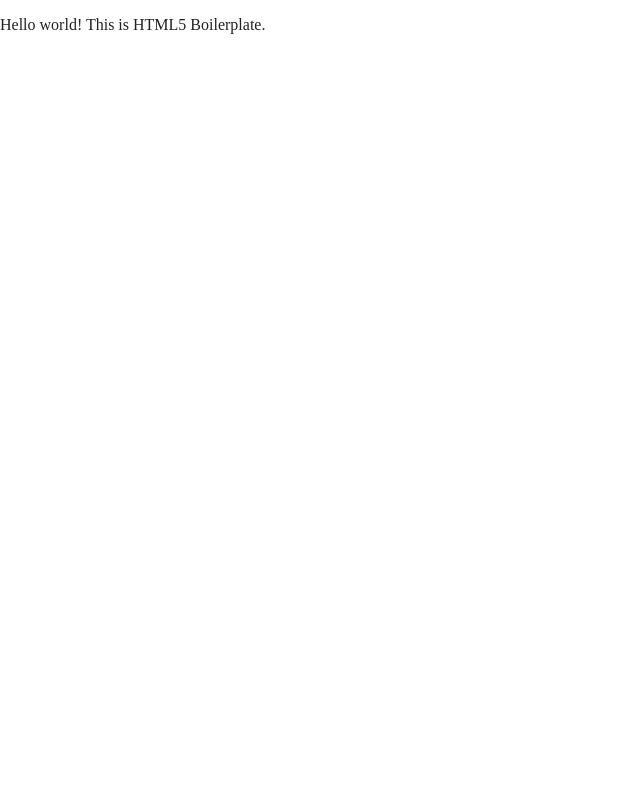
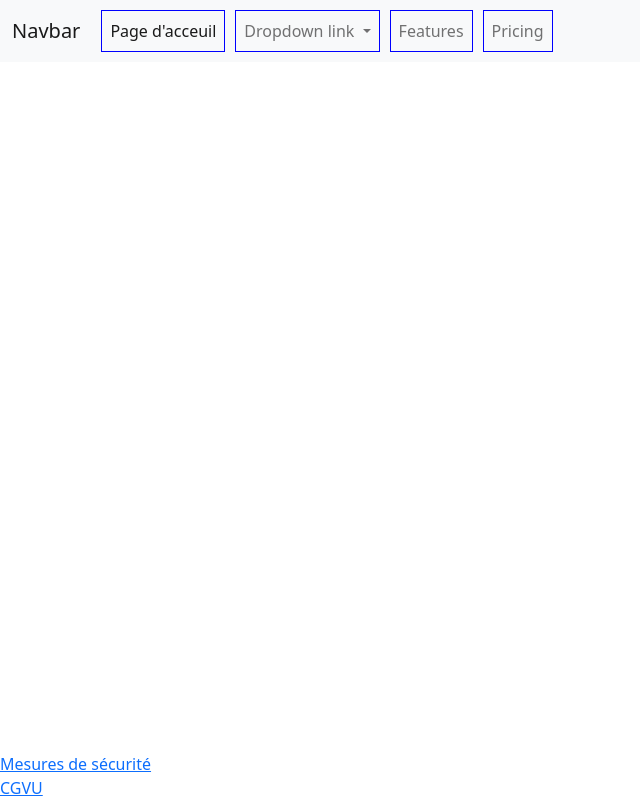
Before and after one commit to JEANThibaut/Ma-banque, a website built with Parcel: page index.html in a window 1280 px wide. Shown: the whole page, without its empty margins (0-640 px from the left). Built offline with nearby package versions, Linux system fonts and the light colour scheme.

```diff
--- a/css/main.css
+++ b/css/main.css
@@ -86,7 +86,16 @@
 /* ==========================================================================
    Author's custom styles
    ========================================================================== */
-
+body{
+  height: 100vh;
+  display:flex;
+  flex-direction: column;
+  justify-content: space-between;
+}
+   .nav-item{
+  border: solid 1px blue;
+  margin:2px 5px 2px 5px;
+}
 /* ==========================================================================
    Helper classes
    ========================================================================== */
--- a/index.html
+++ b/index.html
@@ -1,9 +1,9 @@
 <!doctype html>
-<html class="no-js" lang="">
+<html class="no-js" lang="fr">
 
 <head>
   <meta charset="utf-8">
-  <title></title>
+  <title>Acceuil</title>
   <meta name="description" content="">
   <meta name="viewport" content="width=device-width, initial-scale=1">
 
@@ -14,8 +14,7 @@
 
   <link rel="manifest" href="site.webmanifest">
   <link rel="apple-touch-icon" href="icon.png">
-  <!-- Place favicon.ico in the root directory -->
-
+  <link href="https://cdn.jsdelivr.net/npm/bootstrap@5.0.0-beta3/dist/css/bootstrap.min.css" rel="stylesheet" integrity="sha384-eOJMYsd53ii+scO/bJGFsiCZc+5NDVN2yr8+0RDqr0Ql0h+rP48ckxlpbzKgwra6" crossorigin="anonymous">
   <link rel="stylesheet" href="css/normalize.css">
   <link rel="stylesheet" href="css/main.css">
 
@@ -23,9 +22,56 @@
 </head>
 
 <body>
+  <header>
+    <nav class="navbar navbar-expand-lg navbar-light bg-light">
+      <div class="container-fluid">
+        <a class="navbar-brand" href="#">Navbar</a>
+        <button class="navbar-toggler" type="button" data-bs-toggle="collapse" data-bs-target="#navbarNavDropdown" aria-controls="navbarNavDropdown" aria-expanded="false" aria-label="Toggle navigation">
+          <span class="navbar-toggler-icon"></span>
+        </button>
+        <div class="collapse navbar-collapse " id="navbarNavDropdown">
+          <ul class="navbar-nav">
+            <li class="nav-item ">
+              <a class="nav-link active" aria-current="page" href="index.html">Page d'acceuil</a>
+            </li>
+             <li class="nav-item dropdown">
+              <a class="nav-link dropdown-toggle" href="#" id="navbarDropdownMenuLink" role="button" data-bs-toggle="dropdown" aria-expanded="false">
+                Dropdown link
+              </a>
+              <ul class="dropdown-menu" aria-labelledby="navbarDropdownMenuLink">
+                <li><a class="dropdown-item" href="#">Action</a></li>
+                <li><a class="dropdown-item" href="#">Another action</a></li>
+                <li><a class="dropdown-item" href="#">Something else here</a></li>
+              </ul>
+            </li>
+            <li class="nav-item">
+              <a class="nav-link" href="#">Features</a>
+            </li>
+            <li class="nav-item">
+              <a class="nav-link" href="#">Pricing</a>
+            </li>
+          </ul>
+        </div>
+      </div>
+    </nav>
+  </header>
 
-  <!-- Add your site or application content here -->
-  <p>Hello world! This is HTML5 Boilerplate.</p>
+  <main>
+
+  </main>
+
+
+  <footer>
+    <div>
+      <a href="#">Mesures de sécurité</a>
+    </div>
+    <div>
+      <a href=#>CGVU</a>
+    </div>
+  </footer>
+
+
+  <script src="https://cdn.jsdelivr.net/npm/bootstrap@5.0.0-beta3/dist/js/bootstrap.bundle.min.js" integrity="sha384-JEW9xMcG8R+pH31jmWH6WWP0WintQrMb4s7ZOdauHnUtxwoG2vI5DkLtS3qm9Ekf" crossorigin="anonymous"></script>
   <script src="js/vendor/modernizr-3.11.2.min.js"></script>
   <script src="js/plugins.js"></script>
   <script src="js/main.js"></script>
```
